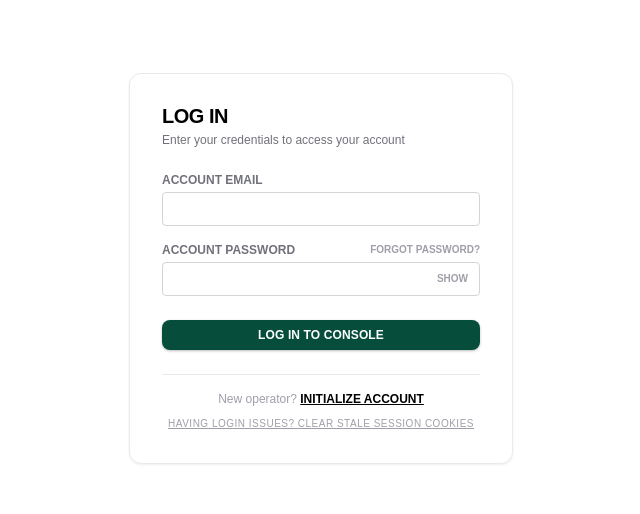
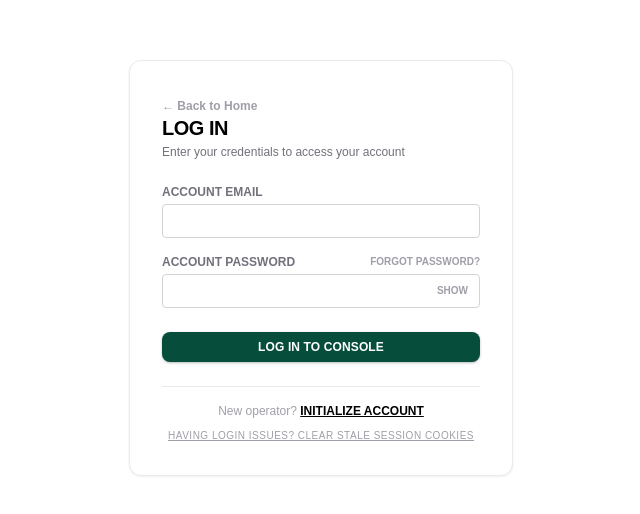
Before and after one commit to corbantechnologies/mannabooks, a Next.js app: page /login in a window 1280 px wide. Shown: the part 132-646 px from the top of the page, without its empty margins (319-959 px from the left). Built offline with nearby package versions, Linux system fonts and the light colour scheme; no server answers; a web font is replaced by a local one.

Commit message:
add home links

```diff
--- a/src/app/(auth)/login/page.tsx
+++ b/src/app/(auth)/login/page.tsx
@@ -93,6 +93,12 @@ function LoginFormContent() {
       <div className="card-modern w-full max-w-sm p-8 space-y-6 bg-white">
 
         <div className="space-y-1.5">
+          <Link
+            href="/"
+            className="font-sans text-xs font-semibold text-zinc-400 hover:text-black inline-flex items-center gap-1 hover:underline transition-colors mb-1"
+          >
+            ← Back to Home
+          </Link>
           <h2 className="text-xl font-semibold tracking-tight uppercase leading-none font-sans text-black">Log In</h2>
           <p className="text-xs text-zinc-500 font-sans">Enter your credentials to access your account</p>
         </div>
--- a/src/app/(auth)/signup/page.tsx
+++ b/src/app/(auth)/signup/page.tsx
@@ -94,7 +94,10 @@ function SignupContent() {
       <div className="card-modern w-full max-w-md p-8 space-y-6 bg-white">
 
         <div className="space-y-1.5">
-          <Link href="/" className="font-sans text-xs font-semibold text-zinc-400 block hover:underline">
+          <Link
+            href="/"
+            className="font-sans text-xs font-semibold text-zinc-400 hover:text-black inline-flex items-center gap-1 hover:underline transition-colors mb-1"
+          >
             ← Back to Home
           </Link>
           <h2 className="text-xl font-semibold tracking-tight uppercase leading-none font-sans text-black">Create Account</h2>
```
